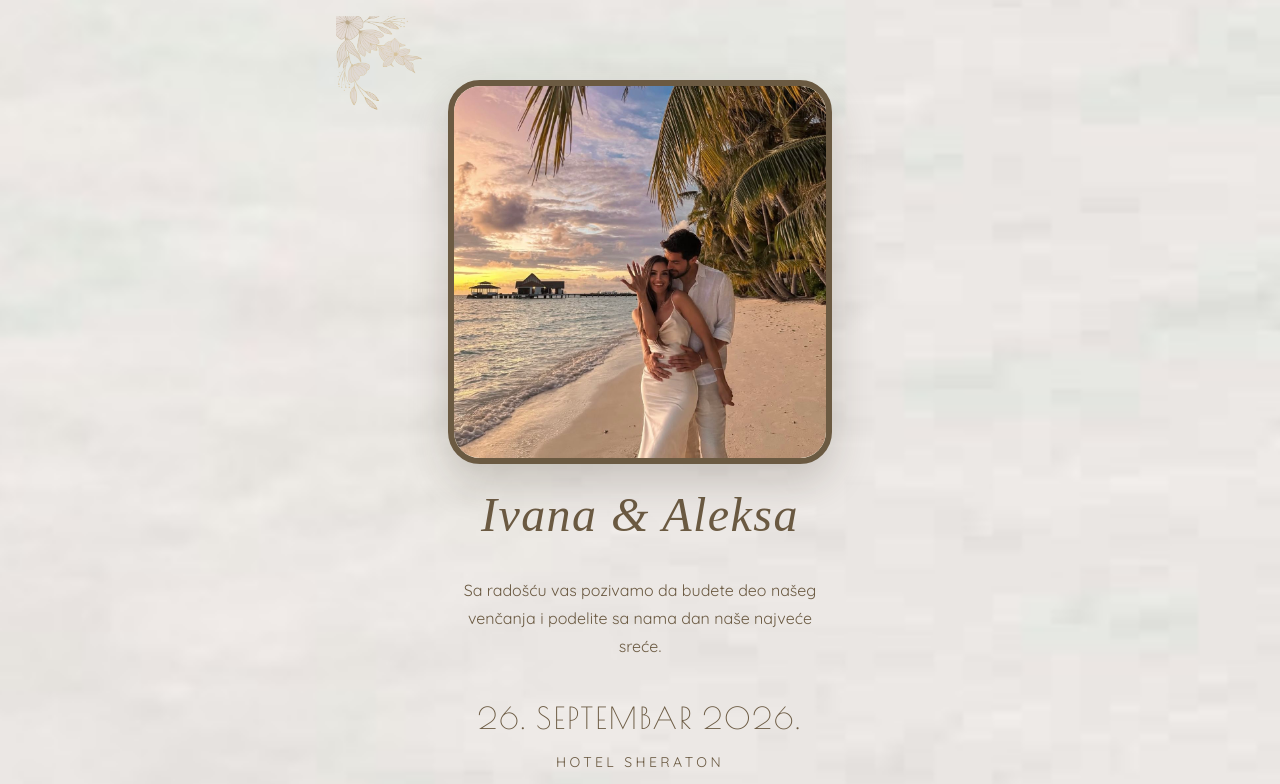
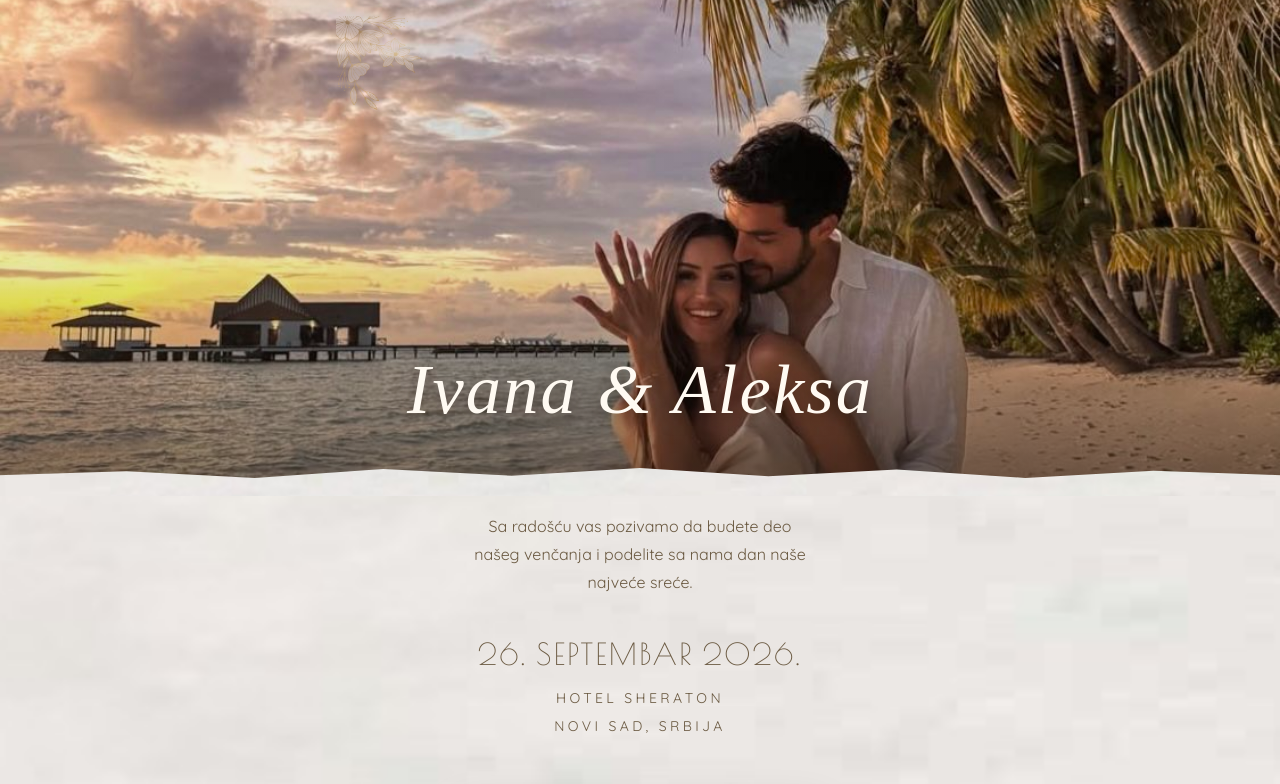
Before and after one commit to NikolaTomic00/piecesofus, a React (Vite) app: page / in a window 1280 px wide. Shown: the top 784 px of the page. Built offline with nearby package versions, Linux system fonts and the light colour scheme; a web font is replaced by a local one.

Commit message:
Refine profile hero with torn-edge overlay

```diff
--- a/src/index.css
+++ b/src/index.css
@@ -863,3 +863,100 @@ p {
     filter: none;
   }
 }
+
+/* Full-screen cover with a hand-torn, scraped lower edge. */
+.profile-pic-section {
+  padding: 0 0 clamp(0.9rem, 2.5svh, 1.4rem);
+}
+
+.profile-corner-ornament {
+  z-index: 4;
+}
+
+.profile-frame {
+  width: 100%;
+  height: 52svh;
+  min-height: 26rem;
+  aspect-ratio: auto;
+  border: 0;
+  border-radius: 0;
+  box-shadow: none;
+  isolation: isolate;
+}
+
+.profile-frame::before {
+  position: absolute;
+  z-index: 2;
+  inset: 0;
+  background: linear-gradient(
+    to bottom,
+    rgba(30, 20, 13, 0.03) 42%,
+    rgba(30, 20, 13, 0.18) 68%,
+    rgba(30, 20, 13, 0.6) 100%
+  );
+  content: "";
+  pointer-events: none;
+}
+
+.profile-frame::after {
+  position: absolute;
+  z-index: 4;
+  right: -2px;
+  bottom: -1px;
+  left: -2px;
+  height: clamp(3.25rem, 7svh, 4.75rem);
+  background-color: var(--invitation-bg);
+  background-image: url("/timelesslove/background.png");
+  background-position: center;
+  background-size: cover;
+  clip-path: polygon(
+    0 61%, 10% 54%, 20% 66%, 30% 50%, 40% 62%, 50% 48%,
+    60% 63%, 70% 51%, 80% 66%, 90% 53%, 100% 61%,
+    100% 100%, 0 100%
+  );
+  content: "";
+  filter: drop-shadow(0 -2px 1px rgba(255, 250, 240, 0.26));
+  pointer-events: none;
+}
+
+.profile-frame img {
+  width: 100%;
+  height: 100%;
+  border-radius: 0;
+  object-fit: cover;
+  object-position: 50% center;
+}
+
+.profile-names {
+  position: absolute;
+  z-index: 3;
+  right: 1rem;
+  bottom: clamp(4rem, 8svh, 5.75rem);
+  left: 1rem;
+  margin: 0;
+  color: #fffaf2;
+  font-size: clamp(3rem, 13vw, 4.4rem);
+  text-shadow: 0 3px 18px rgba(28, 18, 12, 0.52);
+}
+
+.profile-invitation-copy {
+  margin-top: 1rem;
+  padding: 0 1rem;
+}
+
+@media (min-width: 640px) {
+  .profile-pic-section {
+    padding-top: 0;
+  }
+
+  .profile-frame {
+    width: 100%;
+    height: min(62svh, 38rem);
+    border: 0;
+    border-radius: 0;
+  }
+
+  .profile-frame img {
+    border-radius: 0;
+  }
+}
--- a/src/sections/ProfilePicSection.jsx
+++ b/src/sections/ProfilePicSection.jsx
@@ -7,6 +7,7 @@ function ProfileImage() {
         className="h-full w-full object-cover"
         draggable="false"
       />
+      <h1 className="profile-names">Ivana &amp; Aleksa</h1>
     </div>
   );
 }
@@ -23,7 +24,6 @@ export default function ProfilePicSection() {
 
       <div className="profile-pic-content">
         <ProfileImage />
-        <h1 className="profile-names">Ivana & Aleksa</h1>
         <p className="profile-invitation-copy text-[1rem]">
           Sa radošću vas pozivamo da budete deo našeg venčanja i podelite sa
           nama dan naše najveće sreće.
```
